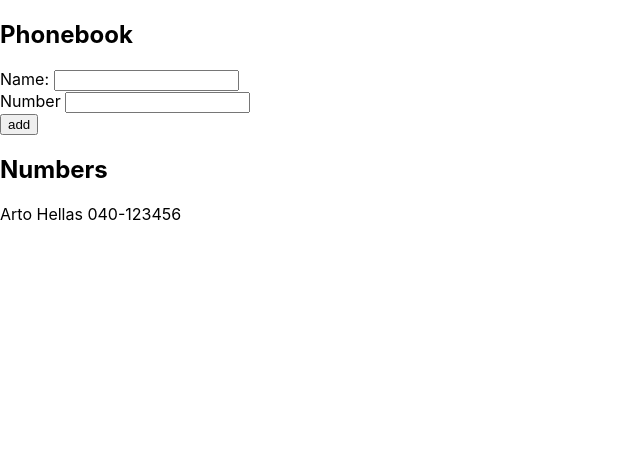
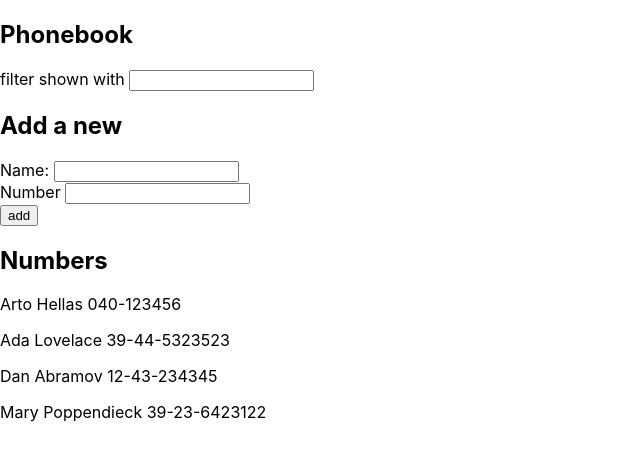
Before and after one commit to Tomas945/Fullstack-bootcamp, a React (Create React App) app in the folder part2/phone-book/: page / in a window 1280 px wide. Shown: the top 460 px of the page, without its empty margins (0-640 px from the left). Built offline with nearby package versions, Linux system fonts and the light colour scheme.

Commit message:
Finish excercise 2.9 , fix how to check duplicates

```diff
--- a/part2/phone-book/src/App.js
+++ b/part2/phone-book/src/App.js
@@ -2,19 +2,18 @@ import { useState } from "react";
 
 const App = () => {
 	const [persons, setPersons] = useState([
-		{ name: "Arto Hellas", number: "040-123456" },
-	]);
+		{ name: 'Arto Hellas', number: '040-123456', id: 1 },
+		{ name: 'Ada Lovelace', number: '39-44-5323523', id: 2 },
+		{ name: 'Dan Abramov', number: '12-43-234345', id: 3 },
+		{ name: 'Mary Poppendieck', number: '39-23-6423122', id: 4 }
+	  ])
 	const [newName, setNewName] = useState("");
 	const [newNumber, setNewNumber] = useState("");
+	const [newFilter, setNewFilter] = useState("");
 
 	const handleChange = (event) => {
 		setNewName(event.target.value);
-		persons.forEach((person) => {
-			if (person.name === event.target.value) {
-				alert(person.name + " is already added to phonebook");
-				setNewName("");
-			}
-		});
+
 	};
 
 	const handleSubmit = (event) => {
@@ -23,6 +22,11 @@ const App = () => {
 			name: newName,
 			number: newNumber,
 		};
+
+		if (persons.some((person) => person.name.toLowerCase().includes( personObject.name.toLowerCase()))) {
+			alert(personObject.name + " is already added to phonebook");
+			return;
+		}
 
 		setPersons(persons.concat(personObject));
 		setNewName("");
@@ -33,10 +37,19 @@ const App = () => {
 		setNewNumber(event.target.value);
 	};
 
+	const handleFilter = (event) => {
+		setNewFilter(event.target.value);
+	}
+	const filterpersons = () => {
+		return persons.filter(person => person.name.toLowerCase().includes(newFilter.toLowerCase()))
+	}
 	return (
 		<div>
 			<h2>Phonebook</h2>
+
+			<p> filter shown with <input  onChange={handleFilter}/></p>
 			<form onSubmit={handleSubmit}>
+				<h2>Add a new</h2>
 				<div>
 					Name: <input value={newName} onChange={handleChange} />
 				</div>
@@ -49,7 +62,8 @@ const App = () => {
 				</div>
 			</form>
 			<h2>Numbers</h2>
-			{persons.map((person) => (
+
+			{filterpersons().map((person) => (
 				<p key={person.name}>
 					{person.name} {person.number}
 				</p>
```
